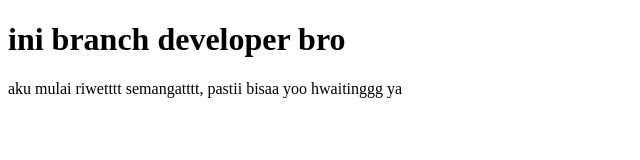
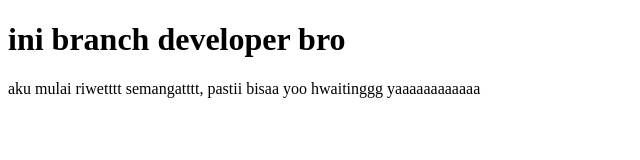
Before and after one commit to Itinnnn/Pelatihan, a plain HTML site: page index.html in a window 1280 px wide. Shown: the full height of the page, 0-640 px from the left. Drawn offline with Linux system fonts and the light colour scheme.

```diff
--- a/index.html
+++ b/index.html
@@ -12,4 +12,4 @@
 </html>
 aku mulai riwetttt
 semangatttt, pastii bisaa yoo
-hwaitinggg ya
+hwaitinggg yaaaaaaaaaaaa
```
